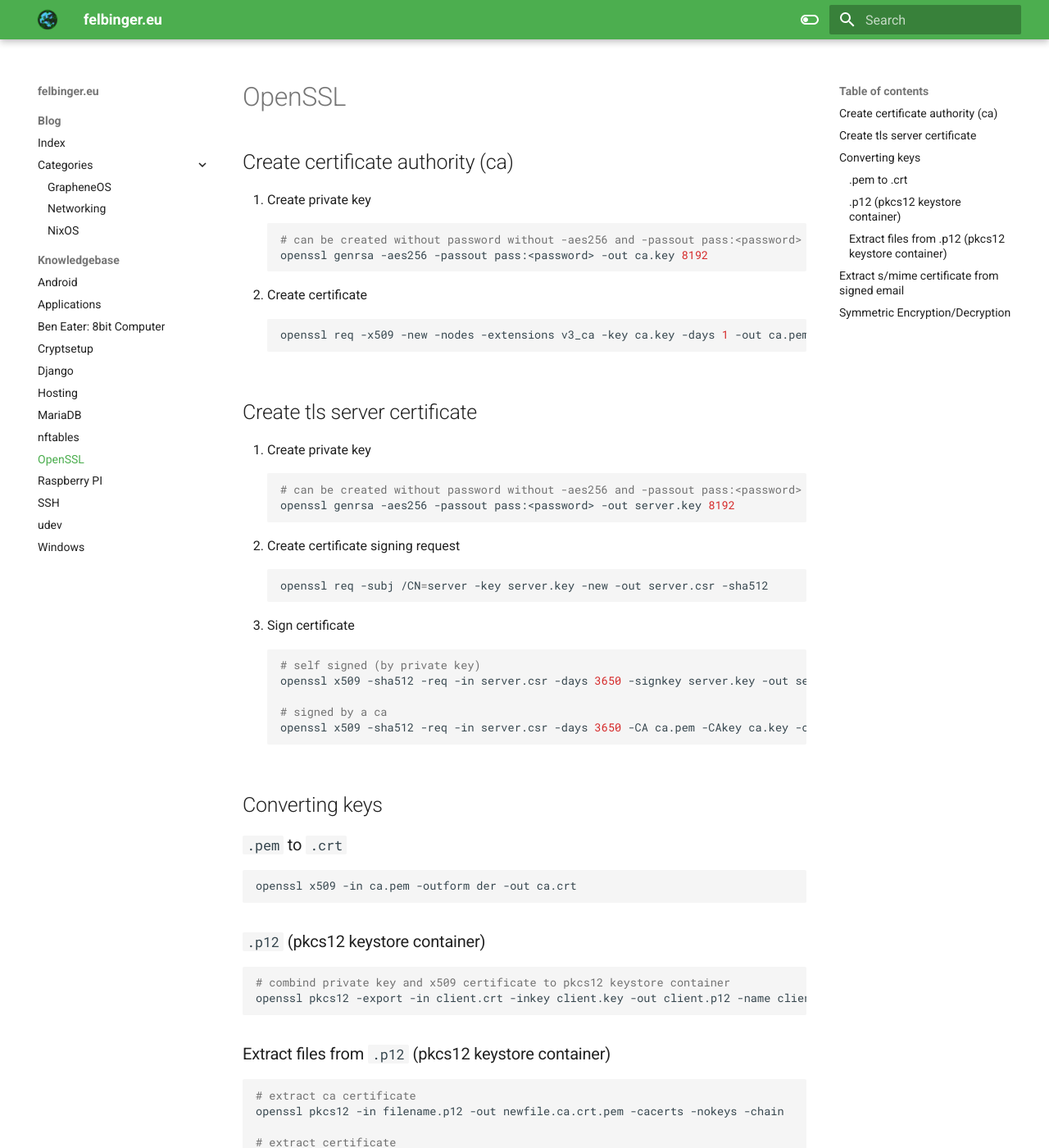
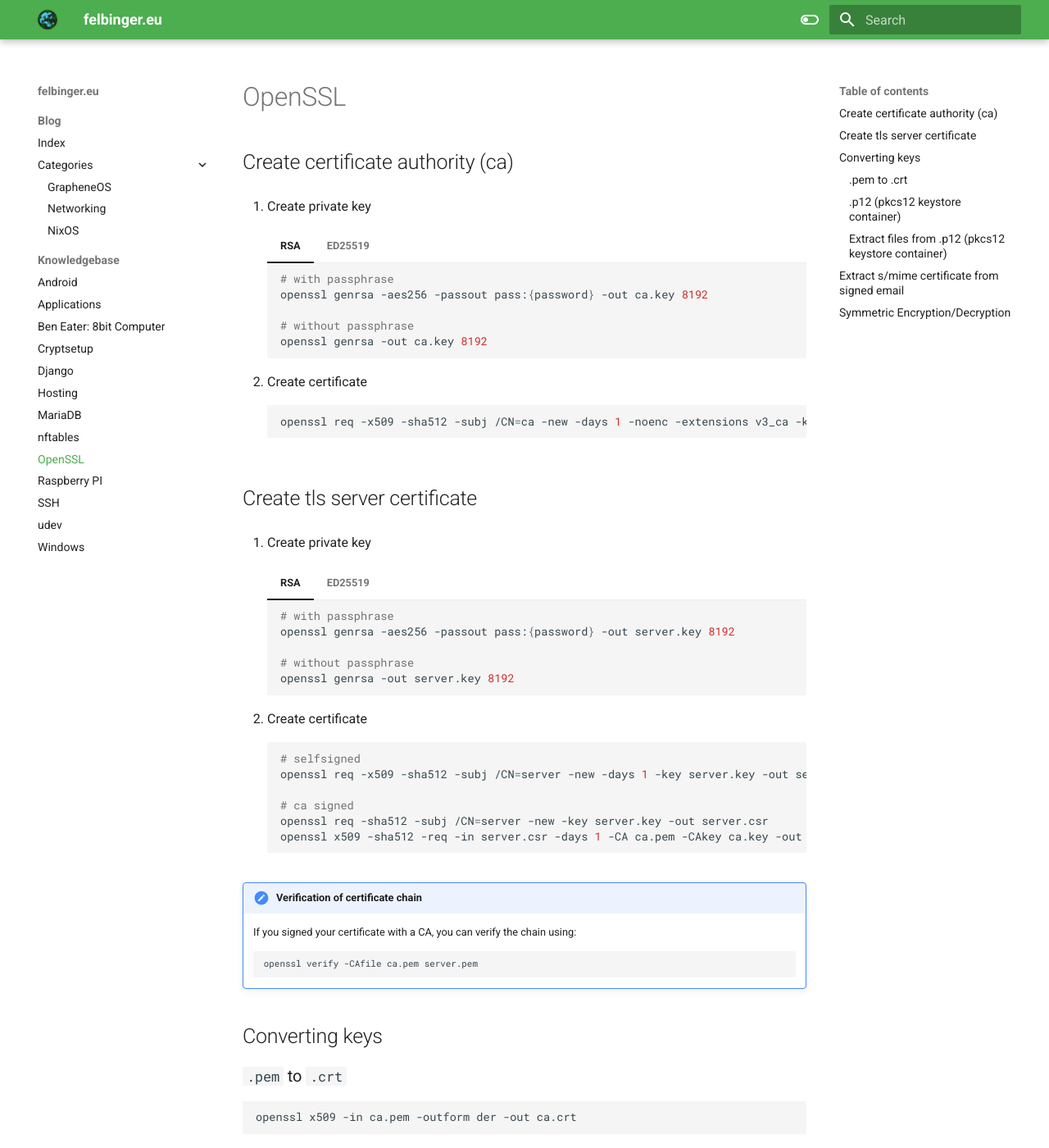
Before and after one commit to felbingereu/website, an MkDocs documentation site: the page built from docs/knowledgebase/openssl.md, in a window 1280 px wide and 1400 px high. Shown: the whole window at 82% size. Built offline with MkDocs 1.6.1 and Material for MkDocs 9.7.7, drawn with Linux system fonts in a browser that asks for light colours; plug-ins that fetch from the network failed and are left out.

Commit message:
kb/openssl: add ed25519

````diff
--- a/docs/knowledgebase/openssl.md
+++ b/docs/knowledgebase/openssl.md
@@ -1,33 +1,105 @@
 # OpenSSL
 ## Create certificate authority (ca)
 1. Create private key
-   ```shell
-   # can be created without password without -aes256 and -passout pass:<password>
-   openssl genrsa -aes256 -passout pass:<password> -out ca.key 8192
-   ```
+
+    === "RSA"
+
+        ```shell
+        # with passphrase
+        openssl genrsa -aes256 -passout pass:{password} -out ca.key 8192
+
+        # without passphrase
+        openssl genrsa -out ca.key 8192
+        ```
+
+    === "ED25519"
+
+        ```shell
+        # with passphrase
+        openssl genpkey -algorithm ED25519 -aes256 -pass pass:{password} -out ca.key
+
+        # without passphrase
+        openssl genpkey -algorithm ED25519 -out ca.key
+        ```
+
 2. Create certificate
-   ```shell
-   openssl req -x509 -new -nodes -extensions v3_ca -key ca.key -days 1 -out ca.pem -sha512
-   ```
+
+    ```shell
+    openssl req -x509 -sha512 -subj /CN=ca -new -days 1 -noenc -extensions v3_ca -key ca.key -out ca.pem
+    ```
 
 ## Create tls server certificate
 1. Create private key
-   ```shell
-   # can be created without password without -aes256 and -passout pass:<password>
-   openssl genrsa -aes256 -passout pass:<password> -out server.key 8192
-   ```
+
+    === "RSA"
+
+        ```shell
+        # with passphrase
+        openssl genrsa -aes256 -passout pass:{password} -out server.key 8192
+
+        # without passphrase
+        openssl genrsa -out server.key 8192
+        ```
+
+    === "ED25519"
+
+        ```shell
+        # with passphrase
+        openssl genpkey -algorithm ED25519 -aes256 -pass pass:{password} -out server.key
+
+        # without passphrase
+        openssl genpkey -algorithm ED25519 -out server.key
+        ```
+
+2. Create certificate
+
+    ```shell
+    # selfsigned
+    openssl req -x509 -sha512 -subj /CN=server -new -days 1 -key server.key -out server.pem
+
+    # ca signed
+    openssl req -sha512 -subj /CN=server -new -key server.key -out server.csr
+    openssl x509 -sha512 -req -in server.csr -days 1 -CA ca.pem -CAkey ca.key -out server.crt
+    ```
+
+!!! note "Verification of certificate chain"
+    If you signed your certificate with a CA, you can verify the chain using:
+    ```shell
+    openssl verify -CAfile ca.pem server.pem
+    ```
+
+<!--
 2. Create certificate signing request
-   ```shell
-   openssl req -subj /CN=server -key server.key -new -out server.csr -sha512
-   ```
+
+    === "RSA"
+
+        ```shell
+        openssl req -subj /CN=server -key server.key -new -out server.csr -sha512
+        ```
+
 3. Sign certificate
-   ```shell
-   # self signed (by private key)
-   openssl x509 -sha512 -req -in server.csr -days 3650 -signkey server.key -out server.crt
 
-   # signed by a ca
-   openssl x509 -sha512 -req -in server.csr -days 3650 -CA ca.pem -CAkey ca.key -out server.pem
-   ```
+
+    === "RSA"
+
+        ```shell
+        # self signed (by private key)
+        openssl x509 -sha512 -req -in server.csr -days 1 -signkey server.key -out server.crt
+
+        # signed by a ca
+        openssl x509 -sha512 -req -in server.csr -days 1 -CA ca.pem -CAkey ca.key -out server.pem
+        ```
+
+=== "ED25519"
+
+       ```shell
+       openssl req -key server.key -new -out server.csr
+       ```
+
+       ```shell
+       openssl x509 -req -in server.csr -days 1 -signkey server.key -out server.crt
+       ```
+-->
 
 ## Converting keys
 ### `.pem` to `.crt`
````
